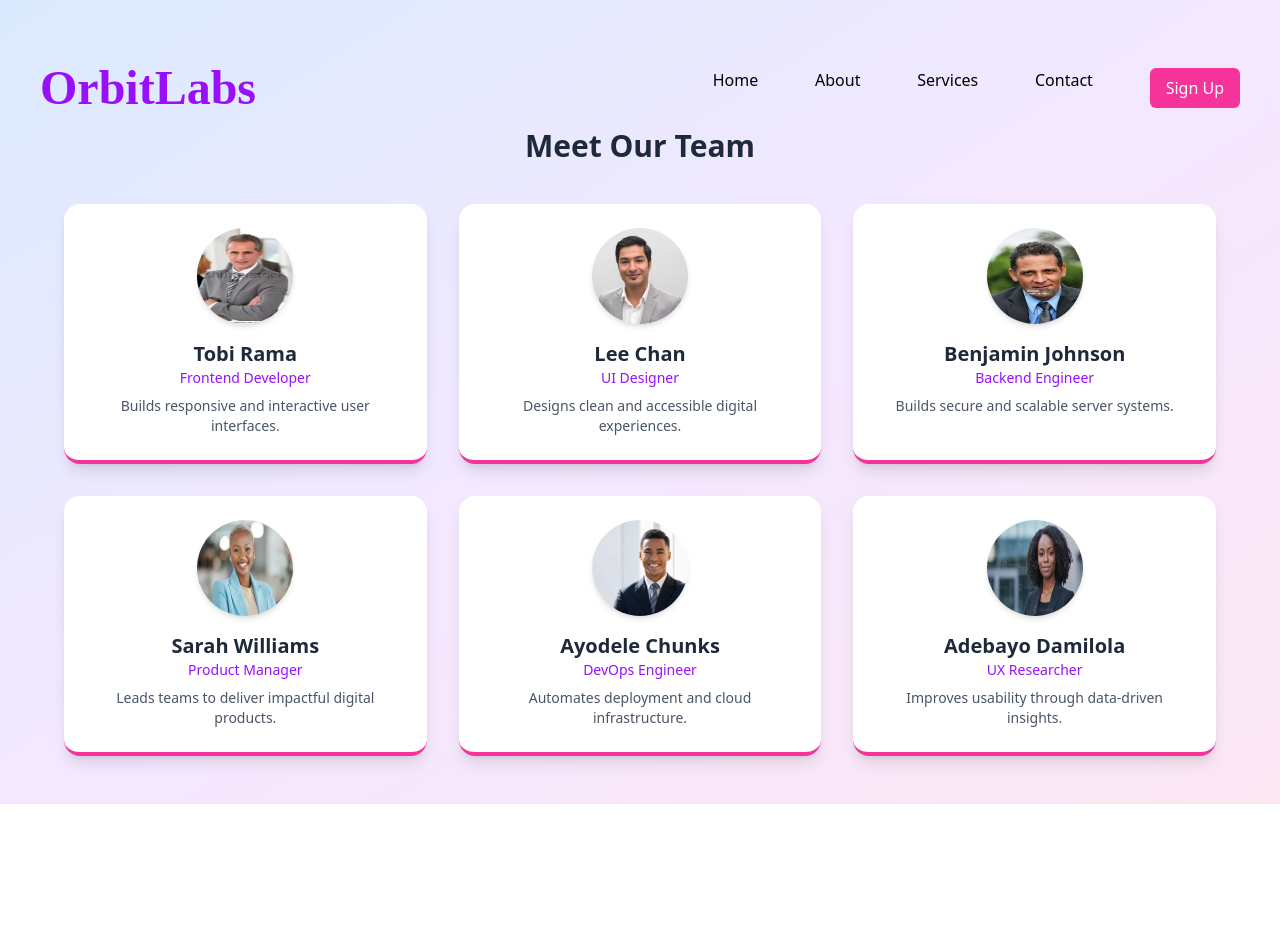
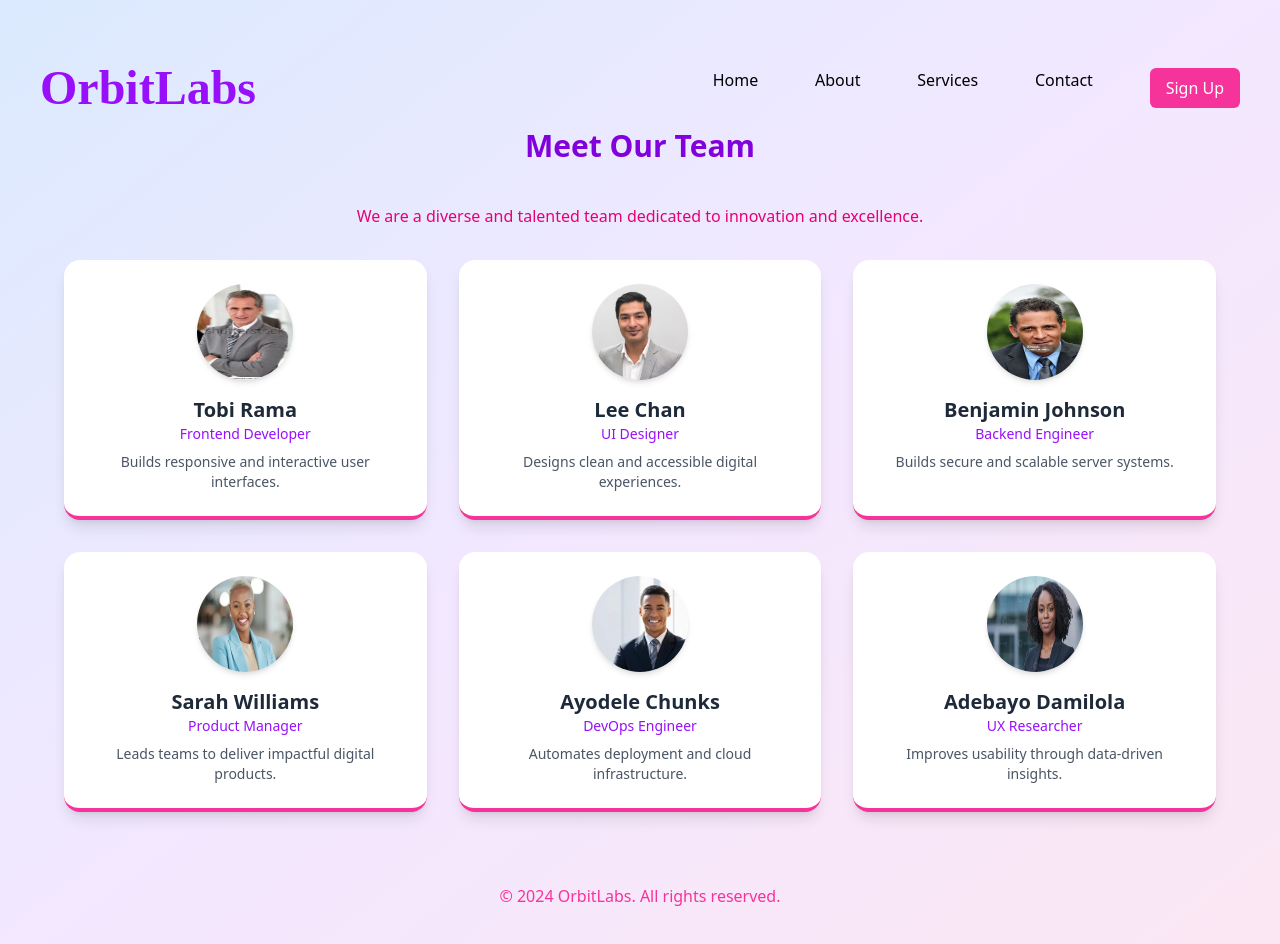
Before and after one commit to tobyramaa/Team-profile-card, a website: page index.html in a window 1280 px wide. Before the commit the page ends 804 px from the top, so only its background shows below. Drawn offline with nearby package versions, Linux system fonts and the light colour scheme.

Commit message:
Fixed an issue

```diff
--- a/index.html
+++ b/index.html
@@ -26,9 +26,11 @@
     </header>
 
 
-  <h1 class="text-3xl font-bold text-center text-gray-800 mb-10">
+  <h1 class="text-3xl font-bold text-center text-purple-700 mb-10">
     Meet Our Team
   </h1>
+  <p class="text-center text-pink-600 mb-8">We are a diverse and talented team dedicated to innovation and excellence.</p>
+
 
   <!-- Grid Container -->
   <div class="grid grid-cols-1 sm:grid-cols-2 lg:grid-cols-3 gap-8 max-w-6xl mx-auto">
@@ -107,6 +109,12 @@
       </div>
     </div>
 
+    <footer class=" text-pink-500 py-6 mt-12">
+      <div class="container mx-auto px-4 text-center">
+        <p>&copy; 2024 OrbitLabs. All rights reserved.</p>
+      </div>
+    </footer>
+
   </div>
 
 
```
